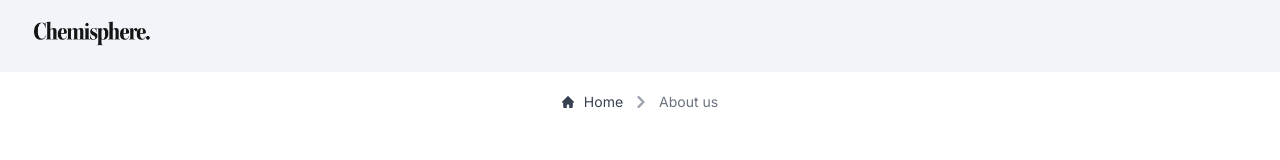
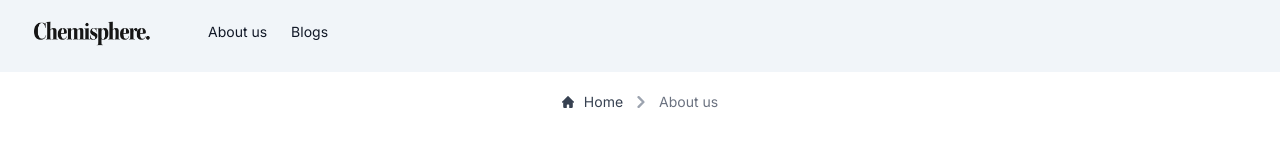
Before and after one commit to aryannpanchal/chemisphere-official-website, a Next.js app: page /about-us in a window 1280 px wide. Shown: the top 160 px of the page. Built offline with nearby package versions, Linux system fonts and the light colour scheme.

Commit message:
Add files via upload

```diff
--- a/components/Navbar.jsx
+++ b/components/Navbar.jsx
@@ -17,8 +17,8 @@ const Navbar = () => {
     const [state, setState]=useState(false)
  // Replace javascript:void(0) path with your path
  const navigation = [
-    { title: "", path: "/" },
-    { title: "", path: "/blogs" },
+    { title: "About us", path: "/about-us" },
+    { title: "Blogs", path: "/blogs" },
 ]
 useEffect(() => {
     const handleClickOutside = (e) => {
```
